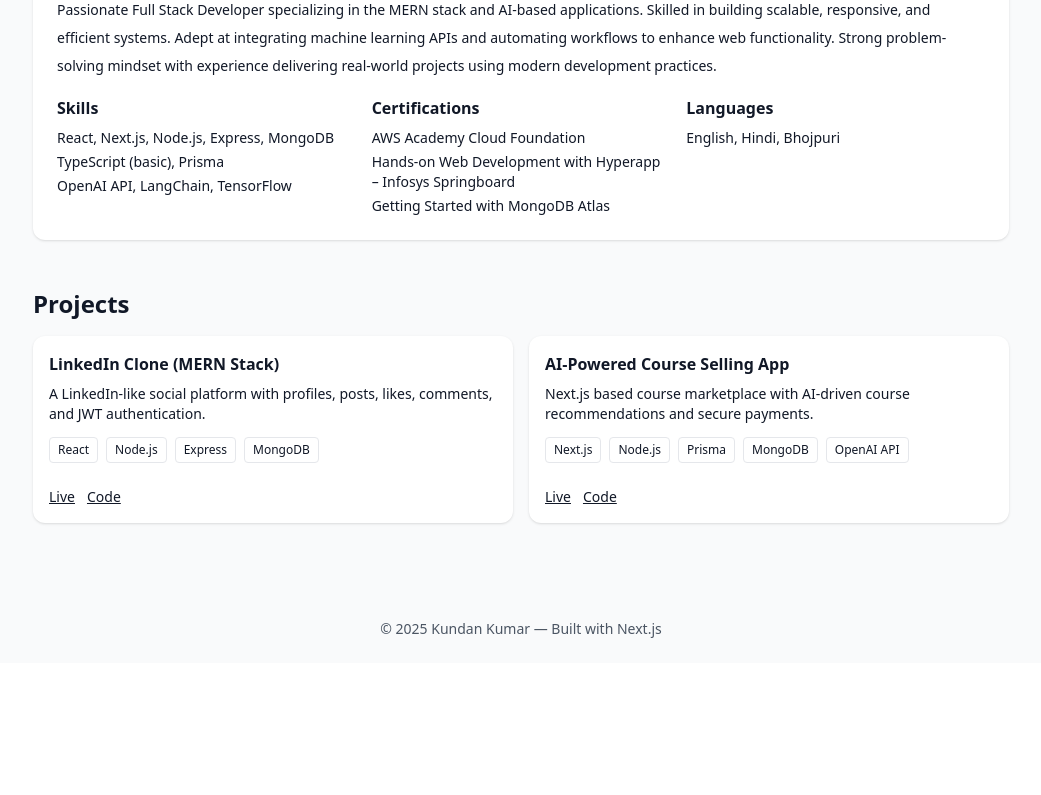
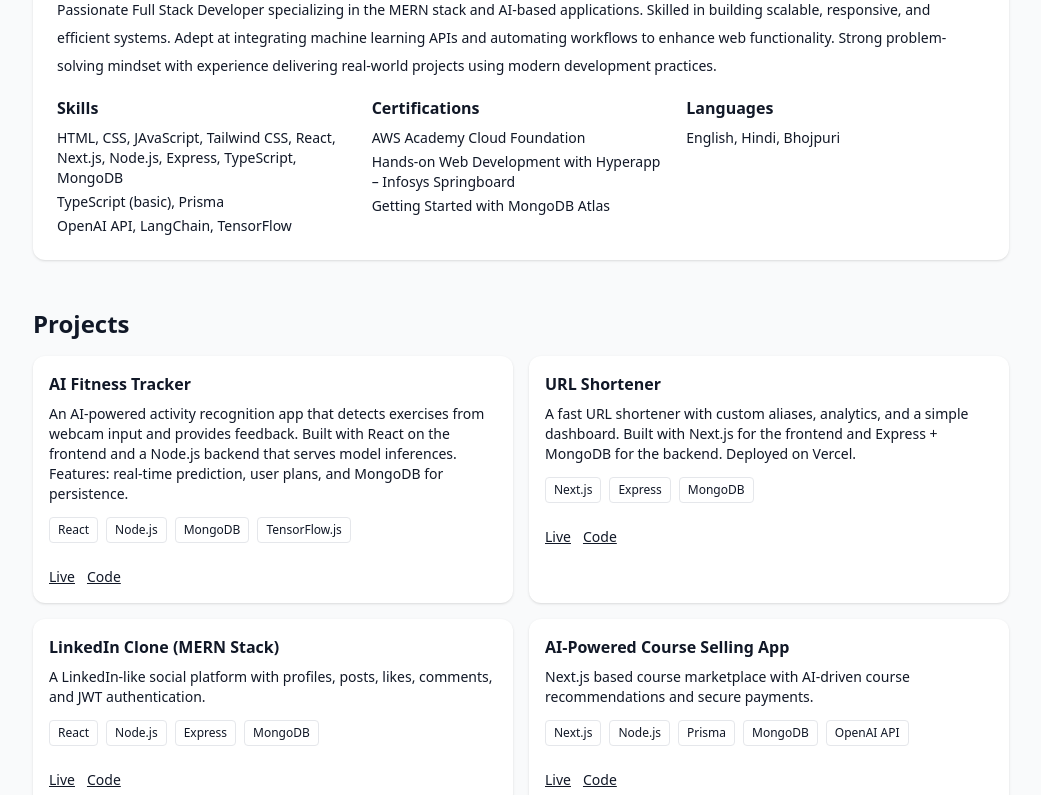
Before and after one commit to Kundank8789/job_portfolio, a Next.js app: page / in a window 1280 px wide. Shown: the part 420-1215 px from the top of the page, without its empty margins (119-1160 px from the left). Before the commit the page ends 1083 px from the top, so only its background shows below. Built offline with nearby package versions, Linux system fonts and the light colour scheme.

Commit message:
add project

```diff
--- a/components/About.js
+++ b/components/About.js
@@ -9,7 +9,7 @@ export default function About(){
         <div>
           <h3 className="font-semibold">Skills</h3>
           <ul className="text-sm mt-2 space-y-1">
-            <li>React, Next.js, Node.js, Express, MongoDB</li>
+            <li>HTML, CSS, JAvaScript, Tailwind CSS, React, Next.js, Node.js,  Express, TypeScript, MongoDB</li>
             <li>TypeScript (basic), Prisma</li>
             <li>OpenAI API, LangChain, TensorFlow</li>
           </ul>
--- a/data/projects.js
+++ b/data/projects.js
@@ -1,16 +1,30 @@
 export const projects = [
+   {
+    title: 'AI Fitness Tracker',
+    description: 'An AI-powered activity recognition app that detects exercises from webcam input and provides feedback. Built with React on the frontend and a Node.js backend that serves model inferences. Features: real-time prediction, user plans, and MongoDB for persistence.',
+    tech: ['React','Node.js','MongoDB','TensorFlow.js'],
+    live: 'https://url-rcrw.vercel.app/',
+    github: 'https://github.com/Kundank8789/AI-fitness-coach'
+  },
+  {
+    title: 'URL Shortener',
+    description: 'A fast URL shortener with custom aliases, analytics, and a simple dashboard. Built with Next.js for the frontend and Express + MongoDB for the backend. Deployed on Vercel.',
+    tech: ['Next.js','Express','MongoDB'],
+    live: 'https://url-rcrw.vercel.app/',
+    github: 'https://github.com/Kundank8789/Url'
+  },
   {
     title: "LinkedIn Clone (MERN Stack)",
     description: "A LinkedIn-like social platform with profiles, posts, likes, comments, and JWT authentication.",
     tech: ["React", "Node.js", "Express", "MongoDB"],
-    github: "",
+    github: "https://github.com/Kundank8789/LinkedIn-clone",
     live: ""
   },
   {
     title: "AI-Powered Course Selling App",
     description: "Next.js based course marketplace with AI-driven course recommendations and secure payments.",
     tech: ["Next.js", "Node.js", "Prisma", "MongoDB", "OpenAI API"],
-    github: "",
+    github: "https://github.com/Kundank8789/-virtual-course",
     live: ""
   }
 ]
```
